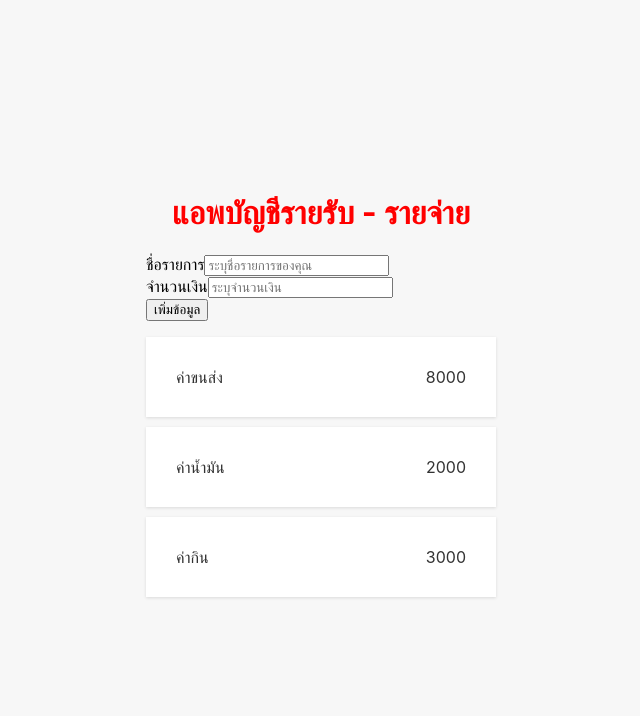
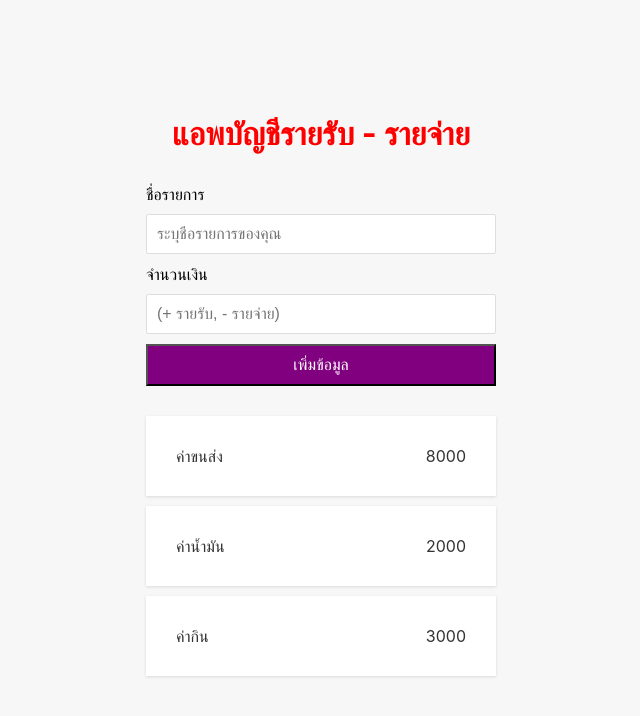
Before and after one commit to Expenditious/React-Learning, a React (Create React App) app: page / in a window 1280 px wide. Shown: the top 716 px of the page, without its empty margins (319-959 px from the left). Built offline with nearby package versions, Linux system fonts and the light colour scheme.

Commit message:
Form Component Style

```diff
--- /dev/null
+++ b/src/components/FormComponent.css
@@ -0,0 +1,27 @@
+label {
+    display : inline-block;
+    margin : 10px 0;
+}
+input:focus{
+    outline : none;
+}
+
+input{
+    border : 1px solid #dedede;
+    border-radius: 2px;
+    display: block;
+    font-size : 16px;
+    padding : 10px;
+    width : 100%;
+}
+
+.btn {
+    background-color : purple;
+    margin : 10px 0 30px;
+    padding : 10px;
+    color : #fff;
+    cursor: pointer;
+    display : block;
+    font-size : 16px;
+    width : 100%;
+}
--- a/src/components/FormComponent.js
+++ b/src/components/FormComponent.js
@@ -1,3 +1,5 @@
+import './FormComponent.css'
+
 const FormComponent = () =>{
     return(
         <div>
@@ -8,10 +10,10 @@ const FormComponent = () =>{
                 </div>
                 <div className="form-control">
                     <label>จำนวนเงิน</label>
-                    <input type="number" placeholder="ระบุจำนวนเงิน"/>
+                    <input type="number" placeholder="(+ รายรับ, - รายจ่าย)"/>
                 </div>
                 <div>
-                    <button type ="submit">เพิ่มข้อมูล</button>
+                    <button type ="submit" className="btn">เพิ่มข้อมูล</button>
                 </div>
             </form>
         </div>
```
